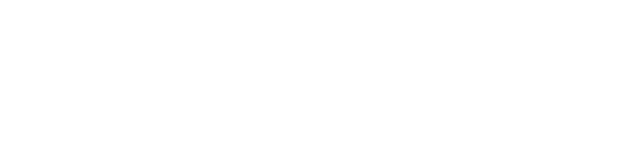
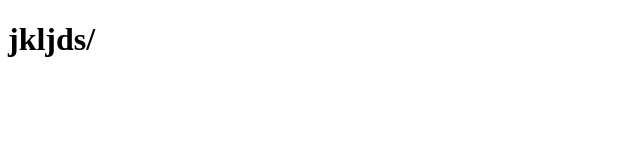
Before and after one commit to Mae94/Create, a plain HTML site: page index.html in a window 1280 px wide. Shown: the whole page, without its empty margins (0-640 px from the left). Drawn offline with Linux system fonts and the light colour scheme.

Commit message:
Update index.html

```diff
--- a/index.html
+++ b/index.html
@@ -7,6 +7,6 @@
     <title>Document</title>
 </head>
 <body>
-
+    <h1>jkljds/<h1>
 </body>
 </html>
```
